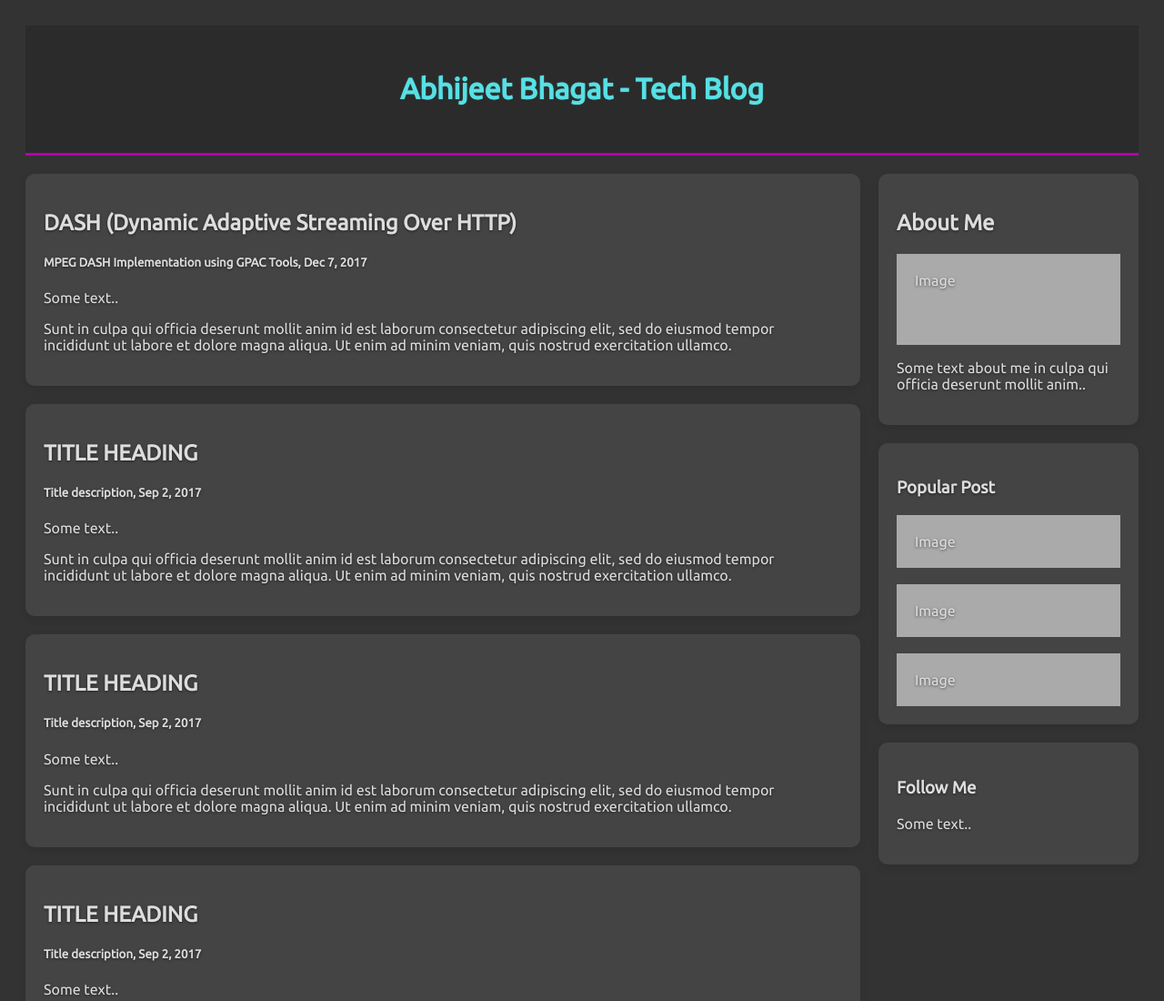
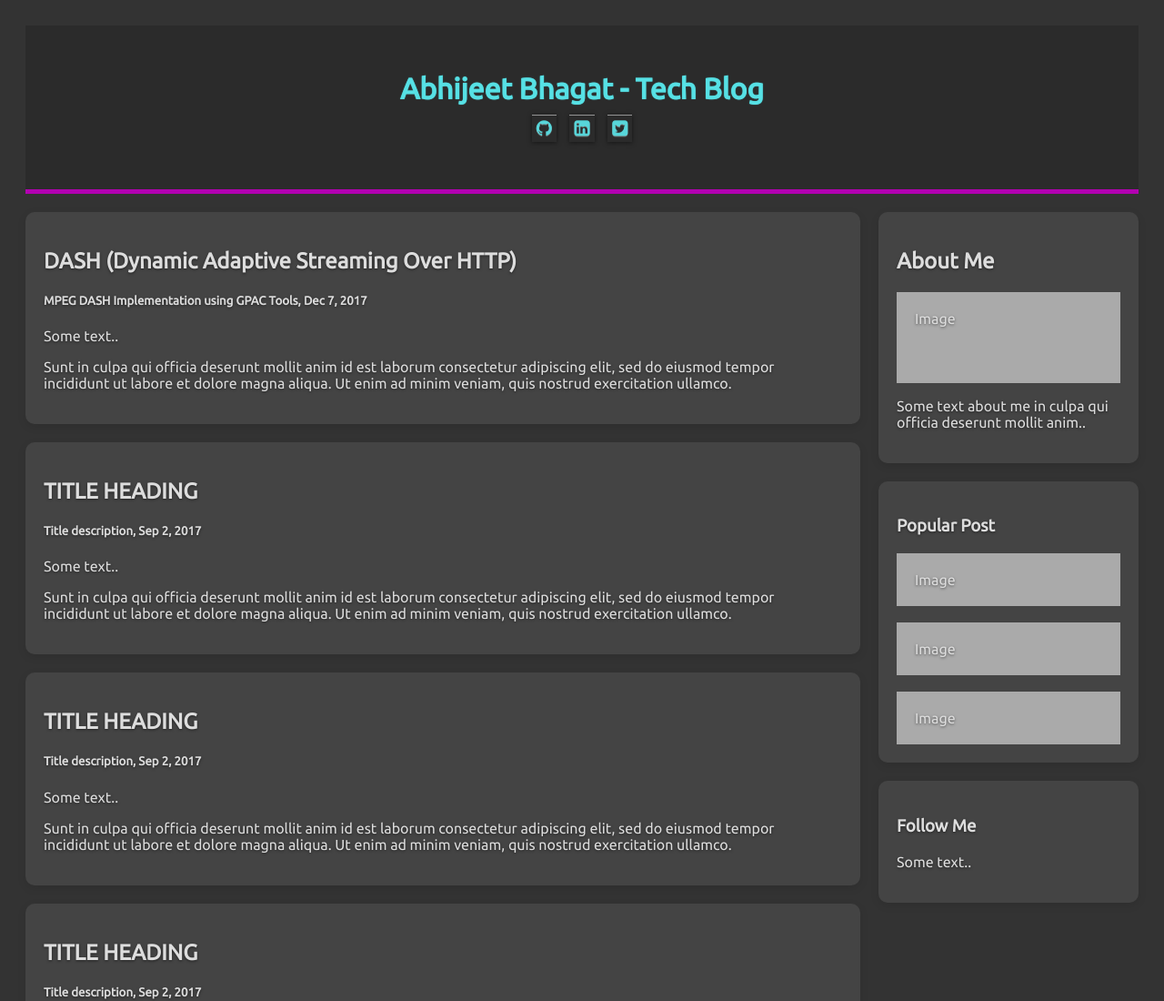
Before and after one commit to padu/https-padu.github.io-, a plain HTML site: page index.html in a window 1280 px wide. Shown: the top 1100 px of the page at 91% size. Drawn offline with Linux system fonts and the light colour scheme.

Commit message:
adding style

```diff
--- a/assets/style.css
+++ b/assets/style.css
@@ -19,13 +19,28 @@
     text-decoration: none;
     text-shadow: 0 0 1px rgba(87,226,231,0.9);
     transition: text-shadow .5s ease-out;
-    border-bottom: 3px solid #b200b1;
+    border-bottom: 5px solid #b200b1;
 }
 
 .header:hover{
     color: rgba(63,248,255,0.9);
     text-shadow: 0 0 7.5px rgba(63,248,255,0.9);
     /* text-decoration: underline; */
+}
+
+.social-icon-group {
+    margin-top: 10px;
+    font-size: 20px;
+    display: inline-block;
+}
+
+.social-icon-group i {
+    margin: 0px 5px;
+    padding: 5px;
+    /*color: #fc0;*/
+    box-shadow: inset 0 1px 0 rgba(255,255,255,0.5), 0 1px 5px rgba(0,0,0,0.5);
+    text-shadow: 0 1px 0 rgba(255,255,255,0.3);
+    cursor: pointer;
 }
 
   /* Create two unequal columns that floats next to each other */
--- a/index.html
+++ b/index.html
@@ -4,11 +4,20 @@
     <meta name="viewport" content="width=device-width, initial-scale=1">
 
     <link href="https://fonts.googleapis.com/css?family=Ubuntu&display=swap" rel="stylesheet">
+    <link rel="stylesheet" href="https://cdnjs.cloudflare.com/ajax/libs/font-awesome/4.7.0/css/font-awesome.min.css">
     <link rel="stylesheet" href="./assets/style.css">
   </head>
   <body>
     <div class="header">
-      <h1>Abhijeet Bhagat - Tech Blog</h1>
+      <h1>
+        Abhijeet Bhagat - Tech Blog
+        <br/>
+        <div class="social-icon-group">
+          <i class="fa fa-github"></i>
+          <i class="fa fa-linkedin-square" ></i>
+          <i class="fa fa-twitter-square" ></i>
+        </div>
+      </h1>
     </div>
     <div class="row">
       <div class="leftcolumn">
```
Lines whose indentation alone changed are shown as unchanged.
